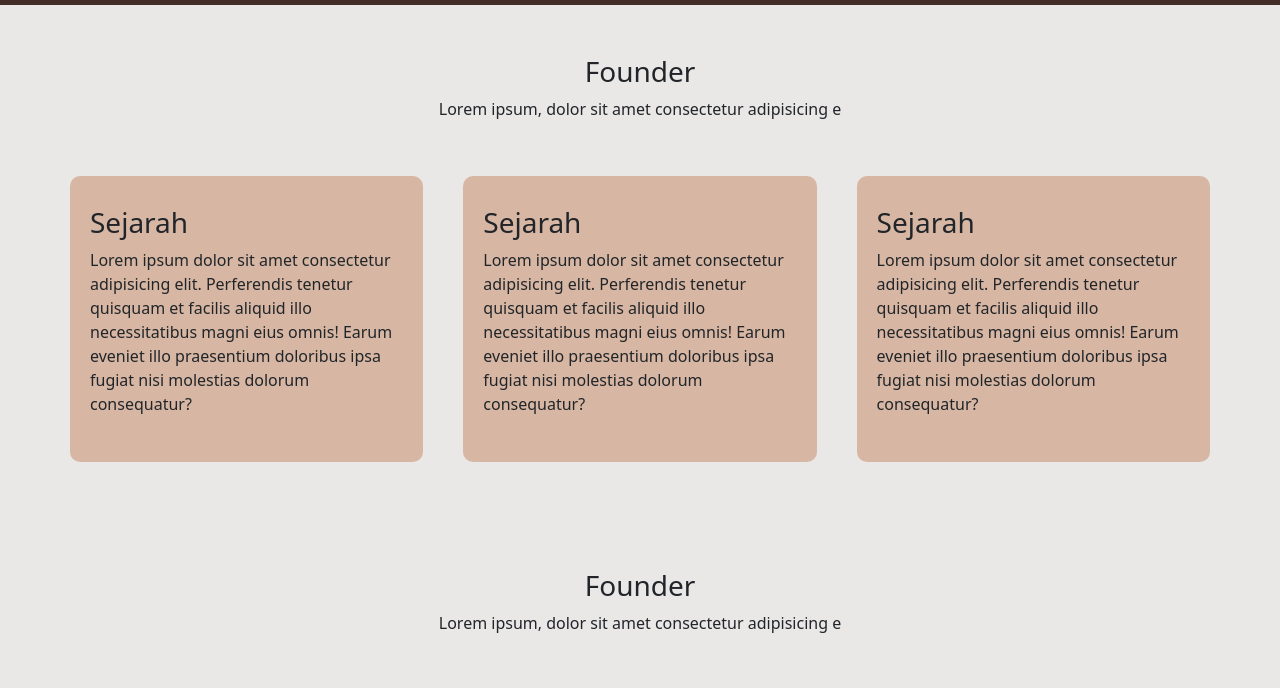
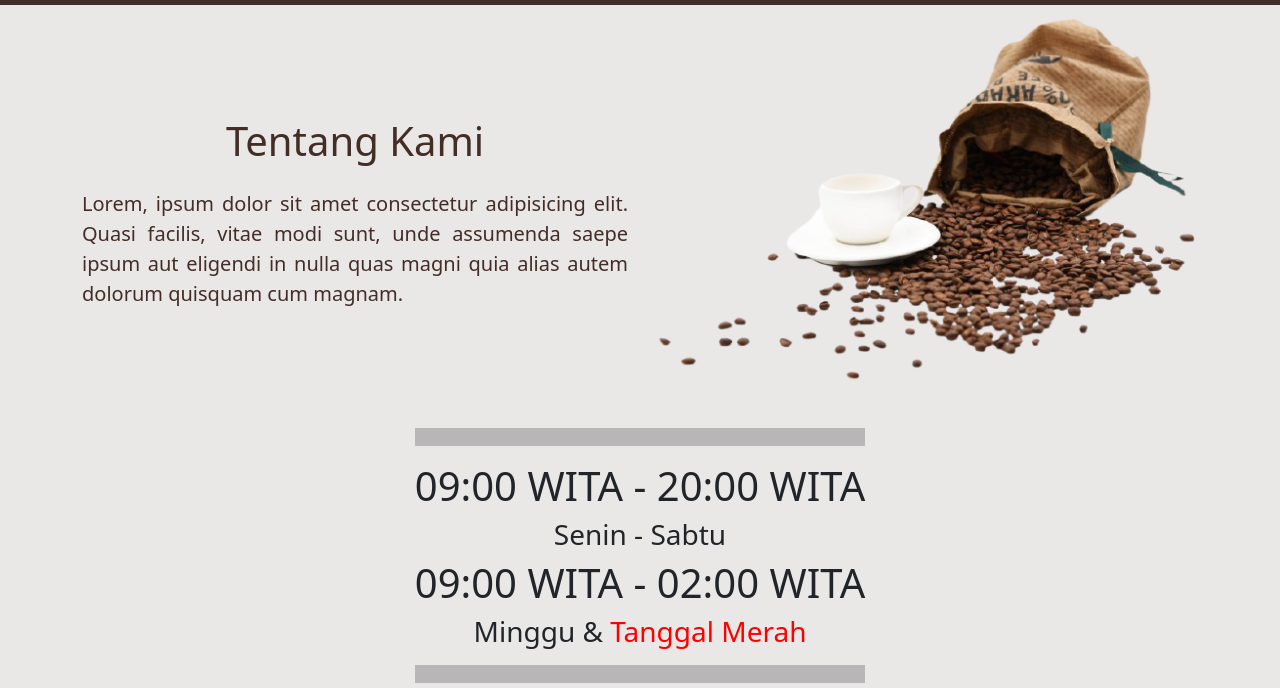
Before and after one commit to Kelompok3-DW/Kopi-Garaki, a website: page tentang.html in a window 1280 px wide. Shown: the part 61-749 px from the top of the page. Drawn offline with nearby package versions, Linux system fonts and the light colour scheme.

Commit message:
update tentang 2
huhuyyyy

```diff
--- a/assets/css/tentang.css
+++ b/assets/css/tentang.css
@@ -1,14 +1,14 @@
 /* body {
     background-color: #C4C4C4;
-}
+} */
 
-.container-fluid1 {
+/* .container-fluid1 {
     background-color: #D7B7A3;
-}
+} */
 
 .Sejarah {
-    text-align: center;
-    font-size: 20px;
+    text-align: left;
+    font-size: 40px;
     color: black;
 }
 
@@ -21,7 +21,8 @@
 }
 
 .isisejarah {
-    text-align: center;
+    text-align: justify;
+    font-size: 20px;
 }
 
 .wrapper-imgfounder {
@@ -42,7 +43,11 @@
     background-color: #EAE7E7;
 }
 
-.container-fluid3 {
+.jam {
+    text-align: center;
+}
+
+/* .container-fluid3 {
     background-image: url("../img/bgopen.png");
     background-color: blanchedalmond;
 } */
@@ -56,7 +61,7 @@
 }
 
 .row {
-    margin-top: 5%;
+    /* margin-top: 5%; */
     display: flex;
     justify-content: space-between;
 }
--- a/tentang.html
+++ b/tentang.html
@@ -15,7 +15,7 @@
 
 
     <link rel="shortcut icon" href="assets/img/favicon-kopi-garaki-white.ico">
-    <title>Kopi Garaki</title>
+    <title>Tentang</title>
 </head>
 
 <body>
@@ -74,8 +74,56 @@
 
 
     <!-- Content -->
+       <!-- Awal Sejarah Kopi Garaki -->
+       <div class="container-fluid container-fluid1">
+        <div class="container">
+            <div class="container-sejarah d-flex flex-row align-items-center justify-content-center row">
+                <div class="col-sm-12 col-md-12 col-lg-6">
+                    <div class="wrapper-sejarah">
+                        <h2 class="Sejarah text-primary">Tentang Kami</h2>
+                        <br>
+                        <p class="isisejarah text-primary">Lorem, ipsum dolor sit amet consectetur adipisicing elit. Quasi facilis,
+                            vitae
+                            modi sunt, unde assumenda saepe ipsum aut eligendi in nulla quas magni quia alias autem
+                            dolorum
+                            quisquam cum magnam.</p>
+                    </div>
+                </div>
+
+                <div class="col-sm-12 col-md-12 col-lg-6">
+                    <div class="wrapper-img d-flex justify-content-center">
+                        <div class="wrapper-imgsejarah ">
+                            <img src="assets/img/sejarah.png" alt="Contact Us">
+                        </div>
+                    </div>
+                </div>
+            </div>
+        </div>
+    </div>
+    <!-- Akhir Sejarah Kopi Garaki -->
+    <!-- Awal Jam Buka Kopi Garaki -->
+    <div class="container-fluid container-fluid2">
+        <div class="container d-flex align-items-center justify-content-center">
+            <div class="container-jamoperasional row">
+                <div class="col-sm-12 col-md-12 col-lg-12">
+                    <div class="p-4">
+                        <hr size="20px">
+                        <div class="jam">
+                        <h1>09:00 WITA - 20:00 WITA</h1>
+                        <h3>Senin - Sabtu</h3>
+                        <h1>09:00 WITA - 02:00 WITA</h1>
+                        <h3>Minggu & <font color="#FF0000"></fontcolor> Tanggal Merah</font> </h3>
+                        </div>
+                        <hr size="20px">
+                    </div>
+                </div>
+            </div>
+        </div>
+    </div>
+    <!-- Akhir Jam Buka Kopi Garaki -->
+
     <!-- Awal Sejarah Kopi Garaki -->
-    <div class="container">
+    <!-- <div class="container">
         <div class="Sejarah">
             <h3>Founder</h3>
             <p>Lorem ipsum, dolor sit amet consectetur adipisicing e</p>
@@ -101,10 +149,11 @@
                     aliquid illo necessitatibus magni eius omnis! Earum eveniet illo praesentium doloribus ipsa fugiat
                     nisi molestias dolorum consequatur?</p>
             </div>
-        </div>
+        </div> -->
 
         <!-- Akhir Sejarah Kopi Garaki -->
         <!-- Awal Founder Kopi Garaki -->
+        <div class="container">
         <div class="Founder">
             <h3>Founder</h3>
             <p>Lorem ipsum, dolor sit amet consectetur adipisicing e</p>
@@ -131,6 +180,7 @@
                 </div>
             </div>
         </div>
+    </div>
     </div>
     <!-- Akhir Founder Kopi Garaki -->
     <!-- Akhir Content -->
```
